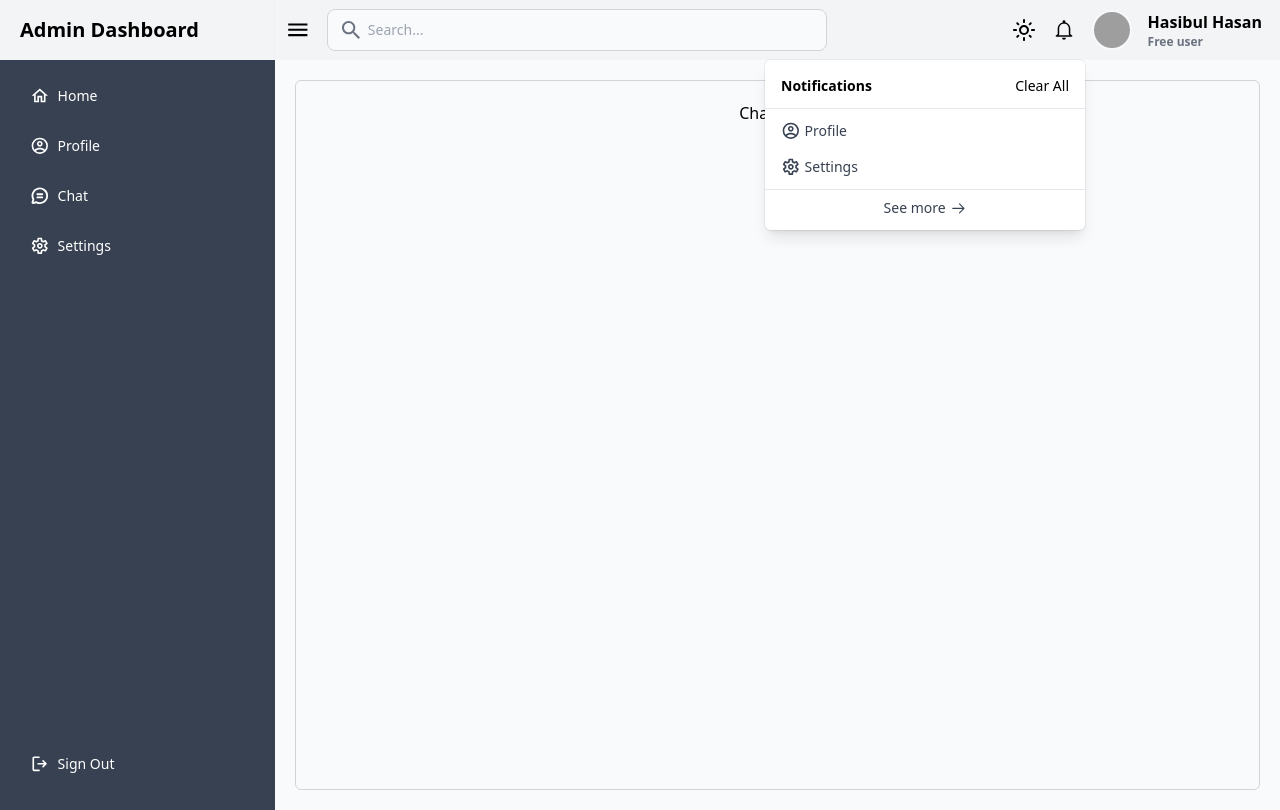
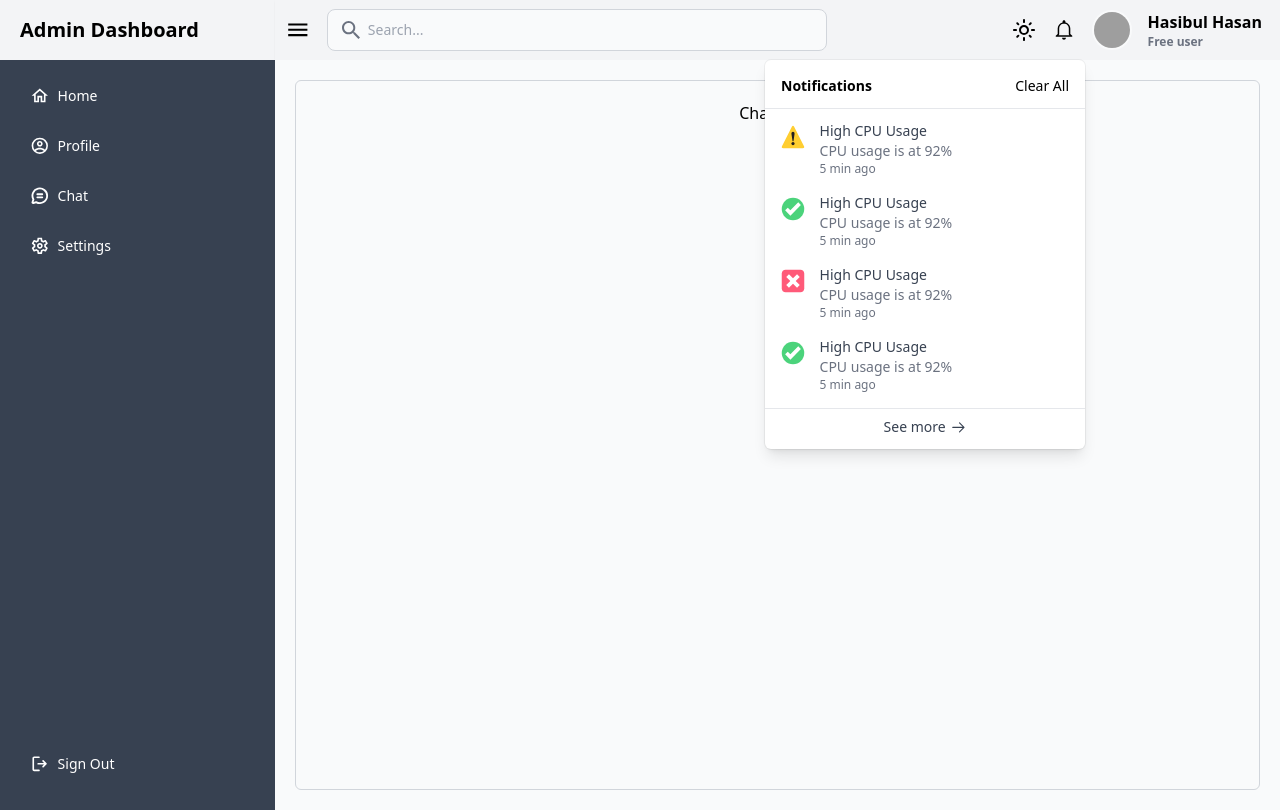
Before and after one commit to hasibulhasanshanto/tailwind-vue-starter-dashboard, a Vue app: page /chat in a window 1280 px wide. Both pictures are taken after a click on the button 1063 px from the left and 30 px from the top of the page. Built offline with nearby package versions, Linux system fonts and the light colour scheme; grey boxes are pictures that could not be loaded.

Commit message:
Added notifications dropdown

```diff
--- a/src/components/dashboard/Header.vue
+++ b/src/components/dashboard/Header.vue
@@ -5,6 +5,9 @@ import NotificationsOutline from "../icons/notification.vue";
 import LightModeOutline from "../icons/light.vue";
 import DarkModeOutline from "../icons/dark.vue";
 import Computer from "../icons/computer.vue";
+import Warning from "../icons/warning.vue";
+import Success from "../icons/success.vue";
+import Cross from "../icons/cross.vue";
 import ArrowRight from "../icons/right-arrow.vue";
 import CiHamburger from "../icons/hamburger.vue";
 import IonMdSearch from "../icons/search.vue";
@@ -71,21 +74,21 @@ defineProps(["showDropDown", "showNotification", "showLightDark"]);
                   to="/profile"
                   class="text-gray-700 px-4 py-2 text-sm hover:bg-gray-100 inline-flex items-center"
                 >
-                  <LightModeOutline class="mr-1" />
+                  <LightModeOutline class="mr-2" />
                   Light
                 </Link>
                 <Link
                   to="/settings"
                   class="text-gray-700 px-4 py-2 text-sm hover:bg-gray-100 inline-flex items-center"
                 >
-                  <DarkModeOutline class="mr-1" />
+                  <DarkModeOutline class="mr-2" />
                   Dark
                 </Link>
                 <Link
                   to="/settings"
                   class="text-gray-700 px-4 py-2 text-sm hover:bg-gray-100 inline-flex items-center"
                 >
-                  <Computer class="mr-1" />
+                  <Computer class="mr-2" />
                   System
                 </Link>
               </div>
@@ -107,24 +110,153 @@ defineProps(["showDropDown", "showNotification", "showLightDark"]);
             <div class="py-1 text-left divide-y">
               <div class="flex justify-between mx-4 py-3">
                 <p class="text-sm font-semibold">Notifications</p>
-                <p class="truncate text-sm">Clear All</p>
+                <p class="truncate text-sm cursor-pointer">Clear All</p>
               </div>
 
               <!-- Options -->
-              <div class="py-1">
+              <div class="py-1 h-[300px] overflow-auto">
+                <!-- Notification item  -->
                 <Link
-                  to="/profile"
-                  class="text-gray-700 px-4 py-2 text-sm hover:bg-gray-100 inline-flex items-center"
+                  to="#"
+                  class="text-gray-700 px-4 py-2 text-sm hover:bg-gray-100 inline-flex"
                 >
-                  <ProfileCircleOutline class="mr-1" />
-                  Profile
+                  <div class="w-[12%] mr-1 mt-1">
+                    <Warning class="h-6 w-6" />
+                  </div>
+
+                  <div class="w-[calc(100-12%)]">
+                    <h4 class="text-gray-700 font-medium">High CPU Usage</h4>
+                    <div class="text-gray-500">
+                      <p class="text-sm">CPU usage is at 92%</p>
+                      <p class="text-xs">5 min ago</p>
+                    </div>
+                  </div>
                 </Link>
+
+                <!-- Notification item  -->
                 <Link
-                  to="/settings"
-                  class="text-gray-700 px-4 py-2 text-sm hover:bg-gray-100 inline-flex items-center"
+                  to="#"
+                  class="text-gray-700 px-4 py-2 text-sm hover:bg-gray-100 inline-flex"
                 >
-                  <SettingsOutlineRounded class="mr-1" />
-                  Settings
+                  <div class="w-[12%] mr-1 mt-1">
+                    <Success class="h-6 w-6" />
+                  </div>
+
+                  <div class="w-[calc(100-12%)]">
+                    <h4 class="text-gray-700 font-medium">High CPU Usage</h4>
+                    <div class="text-gray-500">
+                      <p class="text-sm">CPU usage is at 92%</p>
+                      <p class="text-xs">5 min ago</p>
+                    </div>
+                  </div>
+                </Link>
+
+                <!-- Notification item  -->
+                <Link
+                  to="#"
+                  class="text-gray-700 px-4 py-2 text-sm hover:bg-gray-100 inline-flex"
+                >
+                  <div class="w-[12%] mr-1 mt-1">
+                    <Cross class="h-6 w-6" />
+                  </div>
+
+                  <div class="w-[calc(100-12%)]">
+                    <h4 class="text-gray-700 font-medium">High CPU Usage</h4>
+                    <div class="text-gray-500">
+                      <p class="text-sm">CPU usage is at 92%</p>
+                      <p class="text-xs">5 min ago</p>
+                    </div>
+                  </div>
+                </Link>
+
+                <!-- Notification item  -->
+                <Link
+                  to="#"
+                  class="text-gray-700 px-4 py-2 text-sm hover:bg-gray-100 inline-flex"
+                >
+                  <div class="w-[12%] mr-1 mt-1">
+                    <Success class="h-6 w-6" />
+                  </div>
+
+                  <div class="w-[calc(100-12%)]">
+                    <h4 class="text-gray-700 font-medium">High CPU Usage</h4>
+                    <div class="text-gray-500">
+                      <p class="text-sm">CPU usage is at 92%</p>
+                      <p class="text-xs">5 min ago</p>
+                    </div>
+                  </div>
+                </Link>
+
+                <!-- Notification item  -->
+                <Link
+                  to="#"
+                  class="text-gray-700 px-4 py-2 text-sm hover:bg-gray-100 inline-flex"
+                >
+                  <div class="w-[12%] mr-1 mt-1">
+                    <Success class="h-6 w-6" />
+                  </div>
+
+                  <div class="w-[calc(100-12%)]">
+                    <h4 class="text-gray-700 font-medium">High CPU Usage</h4>
+                    <div class="text-gray-500">
+                      <p class="text-sm">CPU usage is at 92%</p>
+                      <p class="text-xs">5 min ago</p>
+                    </div>
+                  </div>
+                </Link>
+
+                <!-- Notification item  -->
+                <Link
+                  to="#"
+                  class="text-gray-700 px-4 py-2 text-sm hover:bg-gray-100 inline-flex"
+                >
+                  <div class="w-[12%] mr-1 mt-1">
+                    <Success class="h-6 w-6" />
+                  </div>
+
+                  <div class="w-[calc(100-12%)]">
+                    <h4 class="text-gray-700 font-medium">High CPU Usage</h4>
+                    <div class="text-gray-500">
+                      <p class="text-sm">CPU usage is at 92%</p>
+                      <p class="text-xs">5 min ago</p>
+                    </div>
+                  </div>
+                </Link>
+
+                <!-- Notification item  -->
+                <Link
+                  to="#"
+                  class="text-gray-700 px-4 py-2 text-sm hover:bg-gray-100 inline-flex"
+                >
+                  <div class="w-[12%] mr-1 mt-1">
+                    <Success class="h-6 w-6" />
+                  </div>
+
+                  <div class="w-[calc(100-12%)]">
+                    <h4 class="text-gray-700 font-medium">High CPU Usage</h4>
+                    <div class="text-gray-500">
+                      <p class="text-sm">CPU usage is at 92%</p>
+                      <p class="text-xs">5 min ago</p>
+                    </div>
+                  </div>
+                </Link>
+
+                <!-- Notification item  -->
+                <Link
+                  to="#"
+                  class="text-gray-700 px-4 py-2 text-sm hover:bg-gray-100 inline-flex"
+                >
+                  <div class="w-[12%] mr-1 mt-1">
+                    <Success class="h-6 w-6" />
+                  </div>
+
+                  <div class="w-[calc(100-12%)]">
+                    <h4 class="text-gray-700 font-medium">High CPU Usage</h4>
+                    <div class="text-gray-500">
+                      <p class="text-sm">CPU usage is at 92%</p>
+                      <p class="text-xs">5 min ago</p>
+                    </div>
+                  </div>
                 </Link>
               </div>
 
@@ -132,7 +264,7 @@ defineProps(["showDropDown", "showNotification", "showLightDark"]);
               <div>
                 <Button
                   type="submit"
-                  styleClass="text-gray-700 hover:bg-gray-100 inline-flex items-center justify-center px-4 !text-md"
+                  styleClass="text-gray-700 inline-flex items-center justify-center px-4 !text-md"
                 >
                   See more
                   <ArrowRight class="ml-1" />
@@ -141,6 +273,7 @@ defineProps(["showDropDown", "showNotification", "showLightDark"]);
             </div>
           </div>
         </div>
+
         <!-- User login -->
         <div class="mx-2">
           <div
@@ -179,14 +312,14 @@ defineProps(["showDropDown", "showNotification", "showLightDark"]);
                   to="/profile"
                   class="text-gray-700 px-4 py-2 text-sm hover:bg-gray-100 inline-flex items-center"
                 >
-                  <ProfileCircleOutline class="mr-1" />
+                  <ProfileCircleOutline class="mr-2" />
                   Profile
                 </Link>
                 <Link
                   to="/settings"
                   class="text-gray-700 px-4 py-2 text-sm hover:bg-gray-100 inline-flex items-center"
                 >
-                  <SettingsOutlineRounded class="mr-1" />
+                  <SettingsOutlineRounded class="mr-2" />
                   Settings
                 </Link>
               </div>
@@ -197,7 +330,7 @@ defineProps(["showDropDown", "showNotification", "showLightDark"]);
                   type="submit"
                   styleClass="text-gray-700 hover:bg-gray-100 inline-flex items-center px-4"
                 >
-                  <LogoutRounded class="mr-1" />
+                  <LogoutRounded class="mr-2" />
                   Sign out
                 </Button>
               </form>
--- /dev/null
+++ b/src/components/icons/cross.vue
@@ -0,0 +1,23 @@
+<template>
+  <svg
+    xmlns="http://www.w3.org/2000/svg"
+    width="1em"
+    height="1em"
+    viewBox="0 0 64 64"
+  >
+    <path
+      fill="#ff5a79"
+      d="M62 52c0 5.5-4.5 10-10 10H12C6.5 62 2 57.5 2 52V12C2 6.5 6.5 2 12 2h40c5.5 0 10 4.5 10 10v40z"
+    ></path>
+    <path
+      fill="#fff"
+      d="M50 21.2L42.8 14L32 24.8L21.2 14L14 21.2L24.8 32L14 42.8l7.2 7.2L32 39.2L42.8 50l7.2-7.2L39.2 32z"
+    ></path>
+  </svg>
+</template>
+
+<script lang="ts">
+export default {
+  name: "Cross",
+};
+</script>
--- /dev/null
+++ b/src/components/icons/success.vue
@@ -0,0 +1,17 @@
+<template>
+  <svg
+    xmlns="http://www.w3.org/2000/svg"
+    width="1em"
+    height="1em"
+    viewBox="0 0 64 64"
+  >
+    <circle cx="32" cy="32" r="30" fill="#4bd37b"></circle>
+    <path fill="#fff" d="M46 14L25 35.6l-7-7.2l-7 7.2L25 50l28-28.8z"></path>
+  </svg>
+</template>
+
+<script lang="ts">
+export default {
+  name: "Success",
+};
+</script>
--- /dev/null
+++ b/src/components/icons/warning.vue
@@ -0,0 +1,25 @@
+<template>
+  <svg
+    xmlns="http://www.w3.org/2000/svg"
+    width="1em"
+    height="1em"
+    viewBox="0 0 64 64"
+  >
+    <path
+      fill="#ffce31"
+      d="M5.9 62c-3.3 0-4.8-2.4-3.3-5.3L29.3 4.2c1.5-2.9 3.9-2.9 5.4 0l26.7 52.5c1.5 2.9 0 5.3-3.3 5.3H5.9z"
+    ></path>
+    <g fill="#231f20">
+      <path
+        d="m27.8 23.6l2.8 18.5c.3 1.8 2.6 1.8 2.9 0l2.7-18.5c.5-7.2-8.9-7.2-8.4 0"
+      ></path>
+      <circle cx="32" cy="49.6" r="4.2"></circle>
+    </g>
+  </svg>
+</template>
+
+<script lang="ts">
+export default {
+  name: "Warning",
+};
+</script>
```
